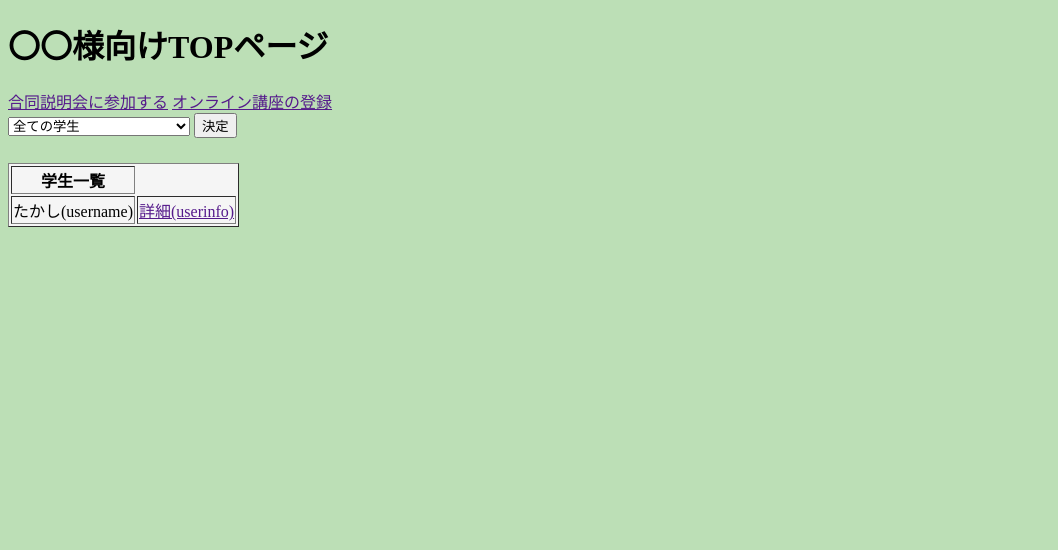
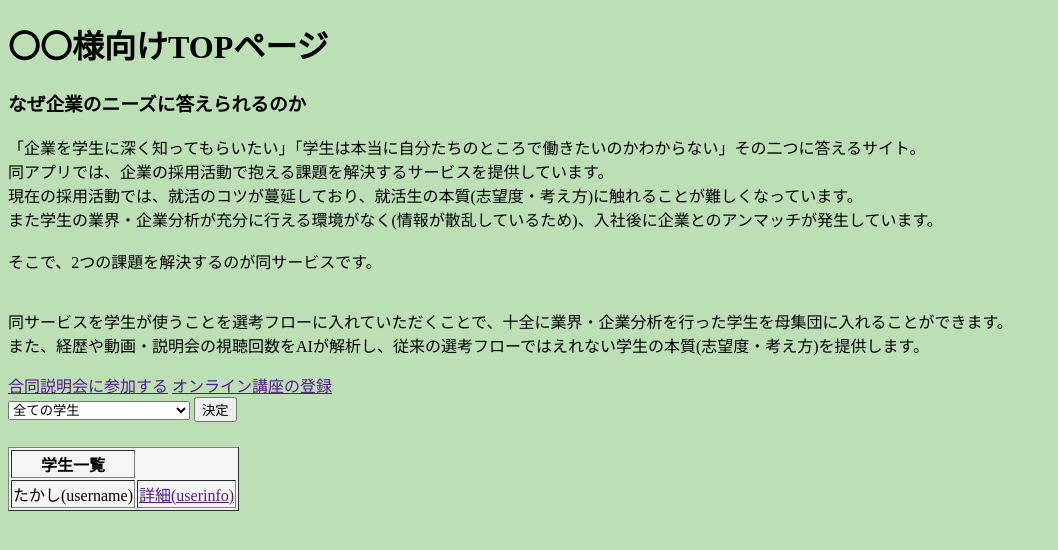
Before and after one commit to tanacchi/C-and-C-product, a Flask app: page /entertop in a window 1280 px wide. Shown: the part 32-582 px from the top of the page, without its empty margins (0-1058 px from the left). Run offline with Flask 2, Linux system fonts and the light colour scheme.

Commit message:
Add enter_top explanation

```diff
--- a/c_and_c/templates/users/enter_top.html
+++ b/c_and_c/templates/users/enter_top.html
@@ -14,6 +14,19 @@
 
 <body>
     <h1>〇〇様向けTOPページ</h1>
+    <h3>なぜ企業のニーズに答えられるのか</h3>
+    <p>「企業を学生に深く知ってもらいたい」「学生は本当に自分たちのところで働きたいのかわからない」その二つに答えるサイト。
+      <br>同アプリでは、企業の採用活動で抱える課題を解決するサービスを提供しています。
+      <br>現在の採用活動では、就活のコツが蔓延しており、就活生の本質(志望度・考え方)に触れることが難しくなっています。
+      <br>また学生の業界・企業分析が充分に行える環境がなく(情報が散乱しているため)、入社後に企業とのアンマッチが発生しています。
+      <br>
+      <br>
+      そこで、2つの課題を解決するのが同サービスです。
+      <br>
+      <br>
+      <br>同サービスを学生が使うことを選考フローに入れていただくことで、十全に業界・企業分析を行った学生を母集団に入れることができます。
+      <br>また、経歴や動画・説明会の視聴回数をAIが解析し、従来の選考フローではえれない学生の本質(志望度・考え方)を提供します。
+    </p>
     <a href="" >合同説明会に参加する</a>
     <a href="" >オンライン講座の登録</a>
     <br>
```
